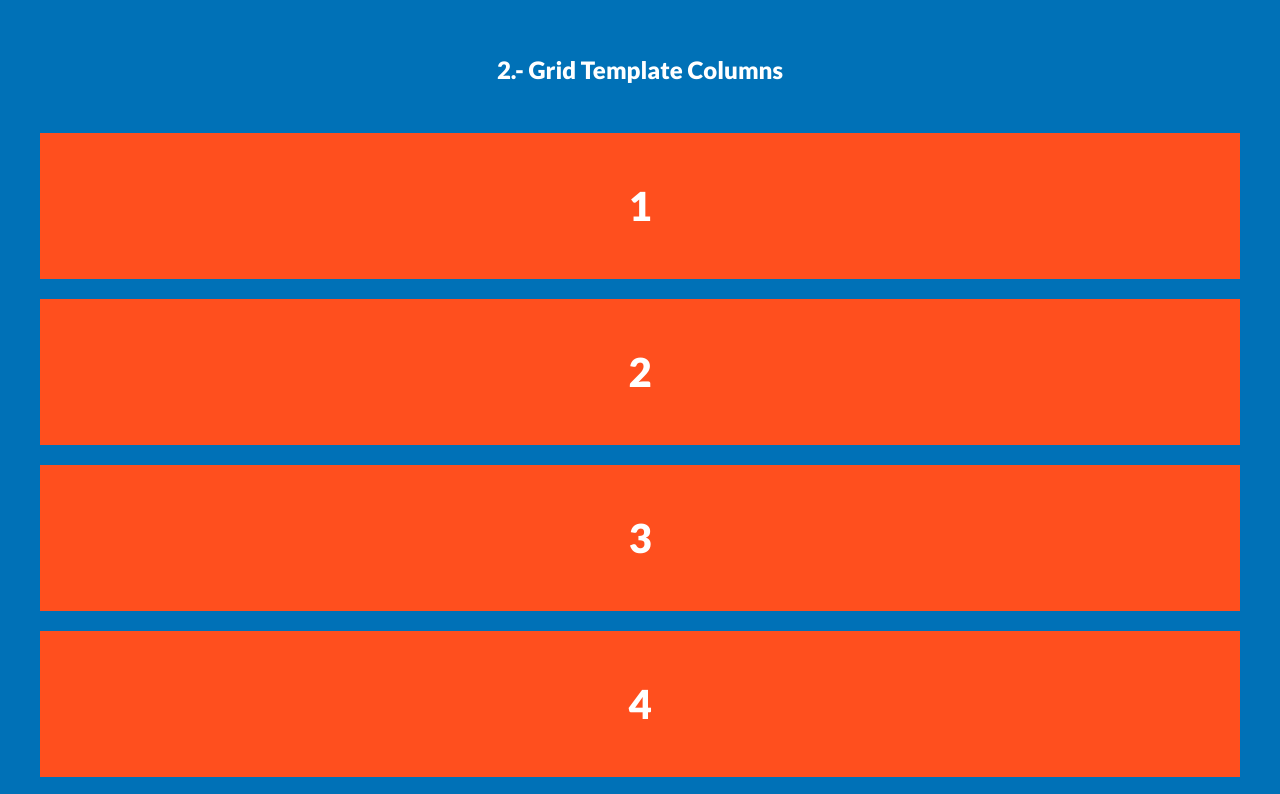
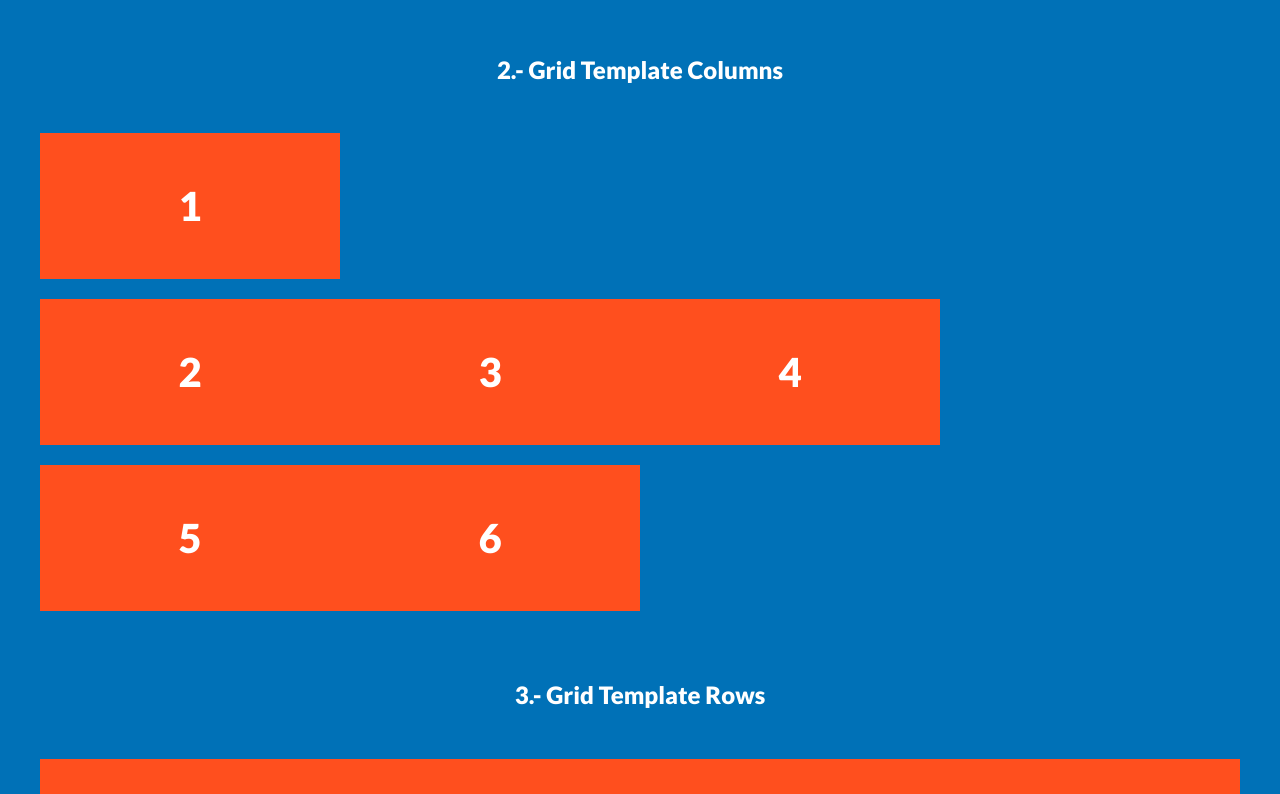
Before and after one commit to ChechiX/Grid, a plain HTML site: page index.html in a window 1280 px wide. Shown: the part 860-1654 px from the top of the page. Drawn offline with Linux system fonts and the light colour scheme.

Commit message:
Grid Template Columns

```diff
--- a/css/style.css
+++ b/css/style.css
@@ -62,3 +62,13 @@ h1, h2 {
 .grid-1 {
   display: grid;
 }
+
+/* 02 */
+
+.grid-2 {
+  display: grid;
+  grid-template-columns: 300px 300px 300px; /* Column de izquierda a derecha */
+}
+.grid-2 .box:nth-child(2) {
+  grid-column: 1 / 2;
+}
```
